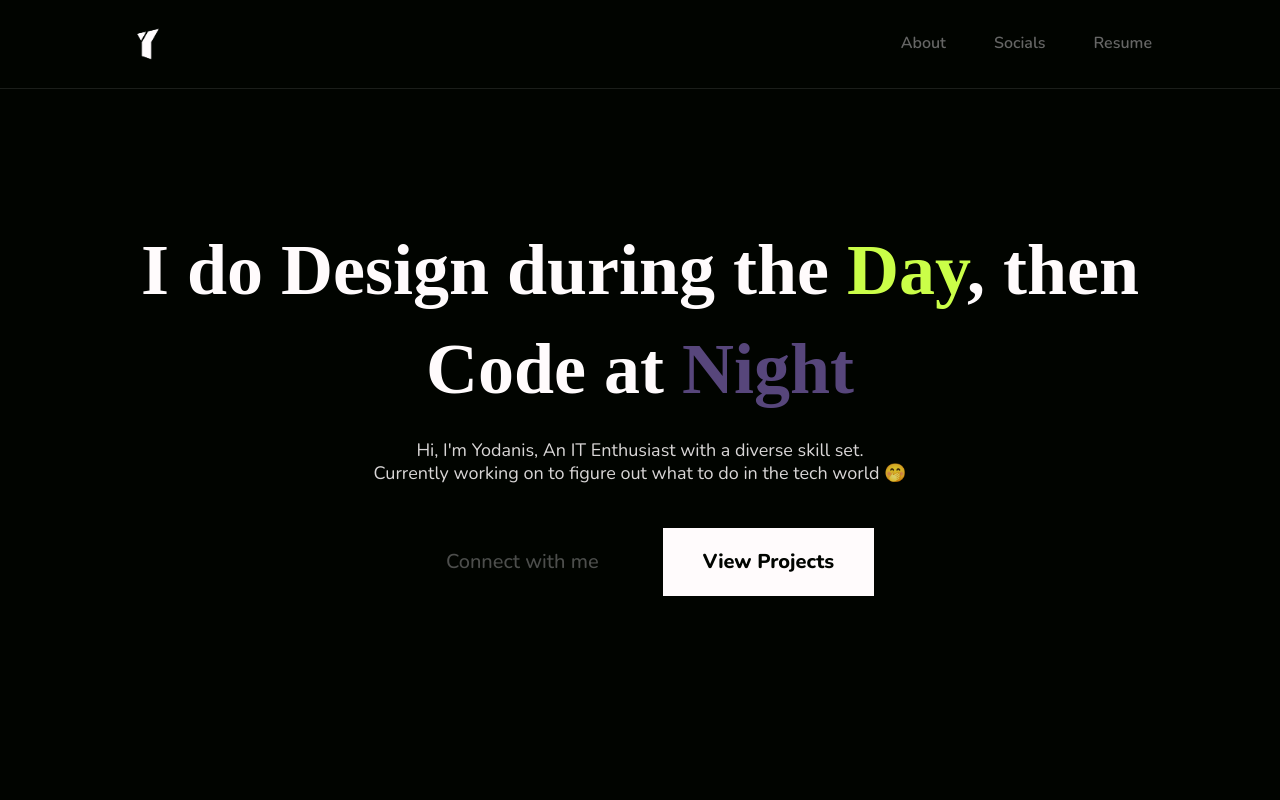
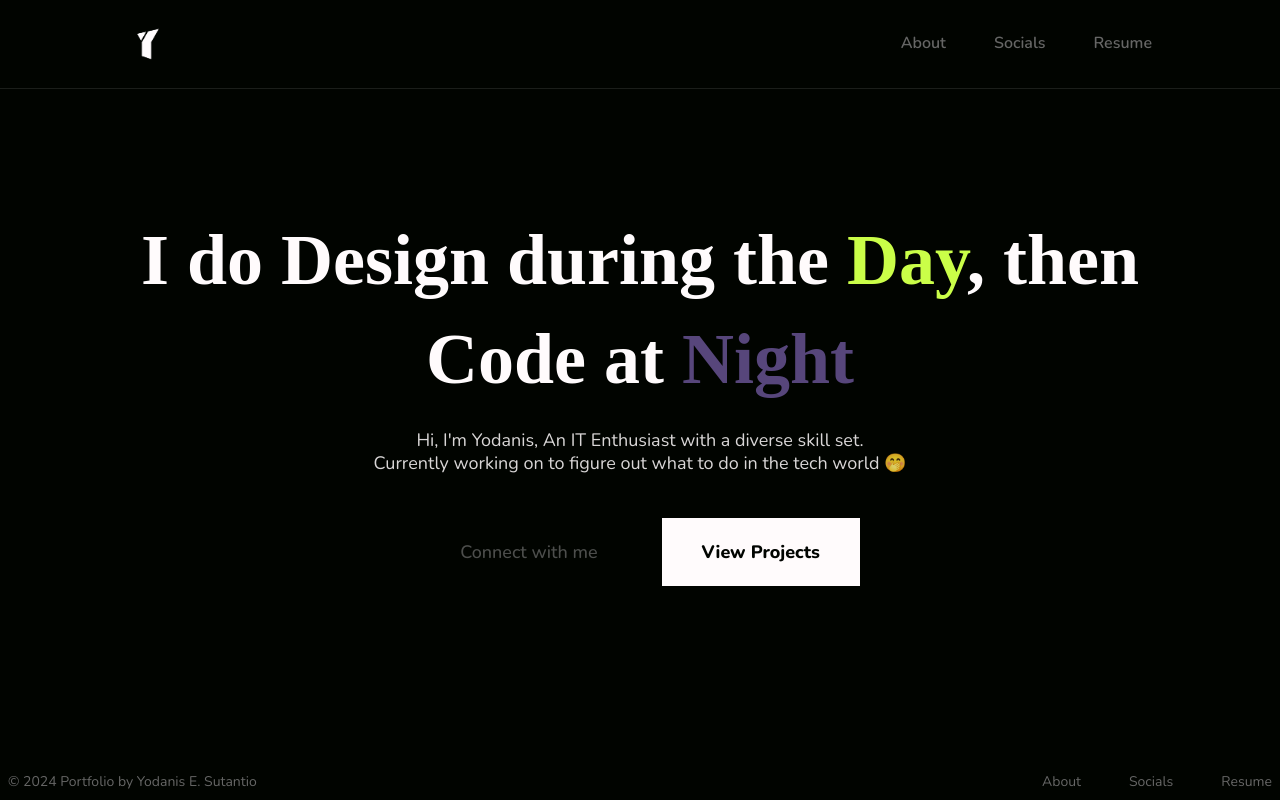
Before and after one commit to yodanisesutantio/new-portfolio, a React (Vite) app: page / in a window 1280 px wide. Built offline with nearby package versions, Linux system fonts and the light colour scheme; a web font is replaced by a local one.

Commit message:
added a footer, now to work on the about page

```diff
--- a/src/App.jsx
+++ b/src/App.jsx
@@ -2,6 +2,7 @@ import { Route, BrowserRouter as Router, Routes } from 'react-router-dom'
 import Navbar from './components/Navbar'
 import Home from './pages/Home'
 import About from './pages/About'
+import Footer from './components/Footer'
 
 const App = () => {
   return (
@@ -13,6 +14,8 @@ const App = () => {
           <Route path="/" element={<Home />} /> {/* Main or Home page */}
           <Route path="/about" element={<About />} /> {/* About page */}
         </Routes>
+
+        <Footer />
       </Router>
     </main>
   )
--- /dev/null
+++ b/src/components/Footer.jsx
@@ -0,0 +1,26 @@
+import React from 'react';
+import { Link } from 'react-router-dom';
+
+const Footer = () => {
+  const currentYear = new Date().getFullYear(); // Get the current year
+
+  return (
+    <div className="flex justify-between items-center p-2">
+        <p className="text-sm font-normal font-nunito text-[#fffbfc]/40">© {currentYear} Portfolio by Yodanis E. Sutantio</p>
+
+        <ul className="flex space-x-12">
+            <li>
+                <Link to="/about" className="flex flex-col font-nunito font-normal text-[#fffbfc]/40 text-sm hover:text-[#fffbfc] duration-500 group">About</Link>
+            </li>
+            <li>
+                <Link to="/socials" className="flex flex-col font-nunito font-normal text-[#fffbfc]/40 text-sm hover:text-[#fffbfc] duration-500 group">Socials</Link>
+            </li>
+            <li>
+                <Link to="/resume" className="flex flex-col font-nunito font-normal text-[#fffbfc]/40 text-sm hover:text-[#fffbfc] duration-500 group">Resume</Link>
+            </li>
+        </ul>
+    </div>
+  )
+}
+
+export default Footer
--- a/src/pages/Home.jsx
+++ b/src/pages/Home.jsx
@@ -2,7 +2,7 @@ import React from 'react'
 
 const Home = () => {
   return (
-    <section className="pt-6 pb-24 px-32 flex flex-col gap-5 flex-grow items-center justify-center">
+    <section className="pt-6 pb-20 px-32 flex flex-col gap-5 flex-grow items-center justify-center">
         <h1 className="text-7xl font-mclaren font-bold text-[#fffbfc] text-center leading-snug">
             I do Design during the <span className="text-[#fffbfc] animate-changeColorDay">Day</span>, then Code at <span className="text-[#fffbfc] animate-changeColorNight">Night</span>
         </h1>
@@ -13,8 +13,8 @@ const Home = () => {
         </div>
 
         <div className="flex flex-row gap-6 items-center justify-center mt-6">
-            <button className="font-nunito font-medium text-xl text-[#fffbfc]/30 px-10 py-5 hover:bg-[#fffbfc]/5 duration-500">Connect with me</button>
-            <a href="/projects" className="relative font-nunito font-extrabold text-xl text-[#010400] hover:text-[#CAFE48] bg-[#fffbfc] hover:bg-[#57467B] px-10 py-5 duration-500">View Projects</a>
+            <button className="font-nunito font-medium text-lg text-[#fffbfc]/30 px-10 py-5 hover:bg-[#fffbfc]/5 duration-500">Connect with me</button>
+            <a href="/projects" className="relative font-nunito font-extrabold text-lg text-[#010400] hover:text-[#CAFE48] bg-[#fffbfc] hover:bg-[#57467B] px-10 py-5 duration-500">View Projects</a>
         </div>
     </section>
   )
```
